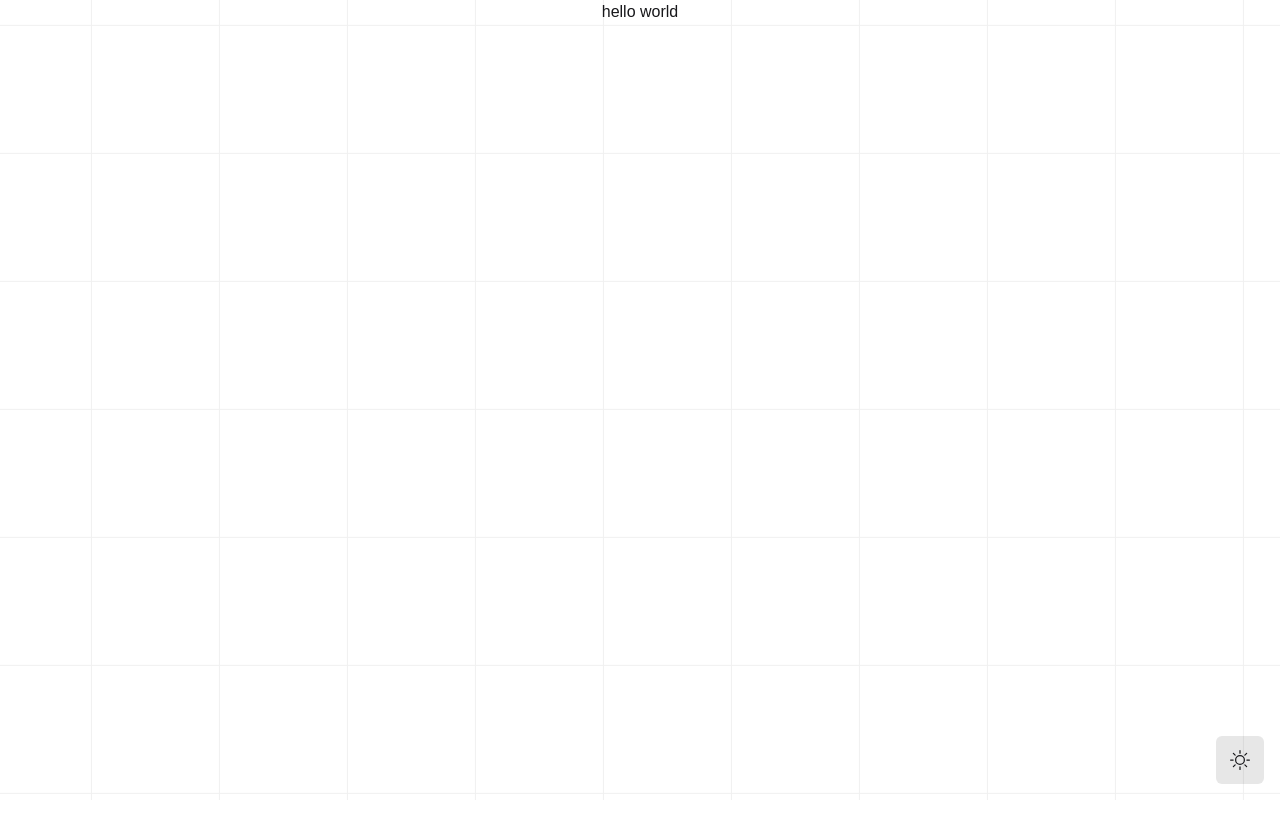
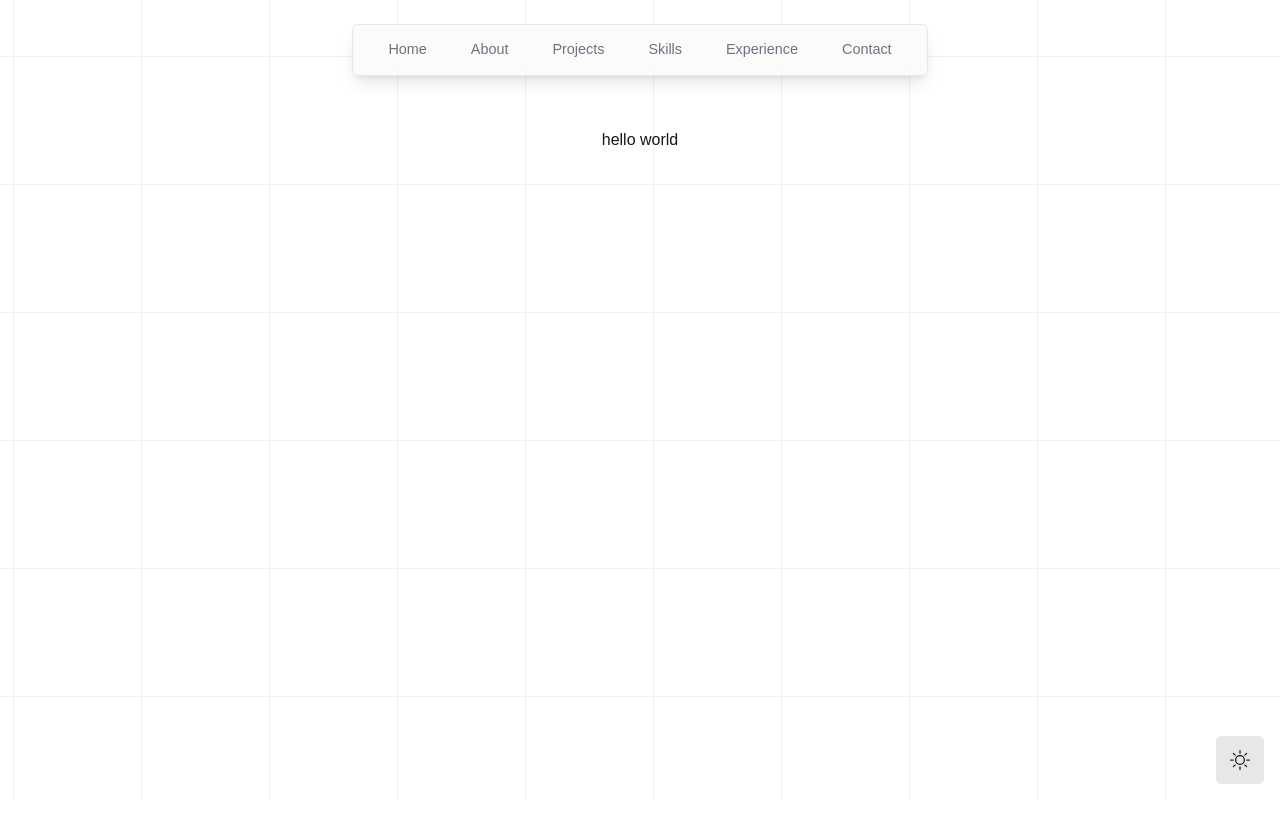
Before and after one commit to williamalowe/next-portfolio, a Next.js app: page / in a window 1280 px wide. Shown: the top 838 px of the page. Before the commit the page ends 800 px from the top, so only its background shows below. Built offline with nearby package versions, Linux system fonts and the light colour scheme; a web font is replaced by a local one.

Commit message:
feat: add header-component

```diff
--- a/src/app/layout.tsx
+++ b/src/app/layout.tsx
@@ -4,6 +4,7 @@
 import ThemeContextProvider from "@/context/theme-context";
 import ThemeSwitch from "@/components/theme-switch";
 import Background from "@/components/background";
+import Header from "@/components/header";
 
 const font = M_PLUS_1_Code({ subsets: ["latin"] });
 
@@ -24,6 +25,7 @@
       >
         <ThemeContextProvider>
           <Background />
+          <Header />
           {children}
           <ThemeSwitch />
         </ThemeContextProvider>
--- a/src/app/page.tsx
+++ b/src/app/page.tsx
@@ -1,6 +1,6 @@
 export default function Home() {
   return (
-    <main className="flex flex-col items-center">
+    <main className="flex flex-col items-center mt-32">
       hello world
     </main>
   );
--- /dev/null
+++ b/src/components/header.tsx
@@ -0,0 +1,42 @@
+"use client";
+
+import { motion } from "framer-motion";
+import { links } from "@/lib/data";
+import Link from "next/link";
+
+export default function Header() {
+  return (
+    <header>
+      <motion.div
+        className="fixed top-0 left-1/2 h-[4.5rem] w-full rounded-none border border-zinc border-opacity-40
+        bg-zinc-50 bg-opacity-80 shadow-lg shadow-zinc/[0.03] backdrop-blur-[0.5rem] sm:top-6 sm:h-[3.25rem]
+        sm:w-[36rem] sm:rounded-md dark:bg-zinc-900 dark:border-black/40 dark:bg-opacity-75"
+        initial={{ y: -100, x: "-50%", opacity: 0 }}
+        animate={{ y: 0, x: "-50%", opacity: 1 }}
+      />
+      <nav
+        className="flex fixed top-[0.15rem] left-1/2 h-12 -translate-x-1/2 py-2 sm:top-[1.7rem]
+      sm:h-[initial] sm:py-0"
+      >
+        <ul className="flex w-[22rem] flex-wrap items-center justify-center gap-y-1 text-[0.9rem] font-medium text-gray-500 sm:w-[initial] sm:flex-nowrap sm:gap-5">
+          {links.map((link) => (
+            <motion.li
+              key={link.hash}
+              className="h-3/4 flex items-center justify-center relative"
+              initial={{ y: -100, opacity: 0 }}
+              animate={{ y: 0, opacity: 1 }}
+            >
+              <Link
+                href={link.hash}
+                className="flex w-full items-center justify-center px-3 py-3 hover:text-gray-950 transition
+                 dark:text-gray-500 dark:hover:text-gray-300"
+              >
+                {link.name}
+              </Link>
+            </motion.li>
+          ))}
+        </ul>
+      </nav>
+    </header>
+  );
+}
```
